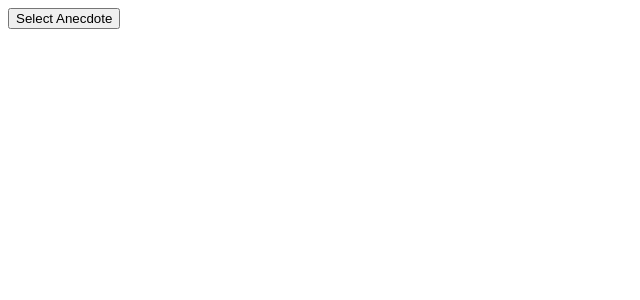
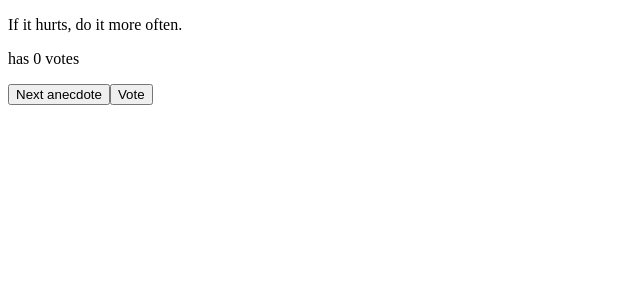
Before and after one commit to ZomDev3343/fullstackopenlearning, a React (Vite) app in the folder part1/: page / in a window 1280 px wide. Shown: the top 300 px of the page, without its empty margins (0-640 px from the left). Built offline with nearby package versions, Linux system fonts and the light colour scheme.

Commit message:
exercise 1.13

```diff
--- a/part1/src/App.jsx
+++ b/part1/src/App.jsx
@@ -21,14 +21,23 @@ function App() {
 		'The only way to go fast, is to go well.'
 	]
 
-	const [selected, setSelected] = useState("")
+	const [selected, setSelected] = useState(0)
+	const [votes, setVotes] = useState(new Array(anecdotes.length).fill(0))
 
-	const selectAnecdote = () => setSelected(anecdotes[Math.floor(Math.random() * anecdotes.length)])
+	const addVote = (anecdoteId) => {
+		const tmpVotes = [...votes]
+		tmpVotes[anecdoteId]++
+		setVotes(tmpVotes)
+	}
+
+	const selectAnecdote = () => setSelected(Math.floor(Math.random() * anecdotes.length))
 
 	return (
 		<div>
-			<Button onClick={selectAnecdote} title="Select Anecdote"/>
-			<p>{selected}</p>
+			<p>{anecdotes[selected]}</p>
+			<p>has {votes[selected]} votes</p>
+			<Button onClick={selectAnecdote} title="Next anecdote"/>
+			<Button onClick={() => addVote(selected)} title="Vote"/>
 		</div>
 	)
 }
```
